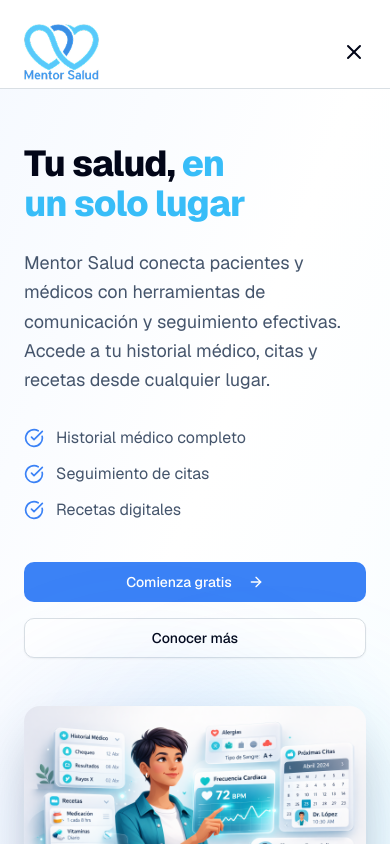
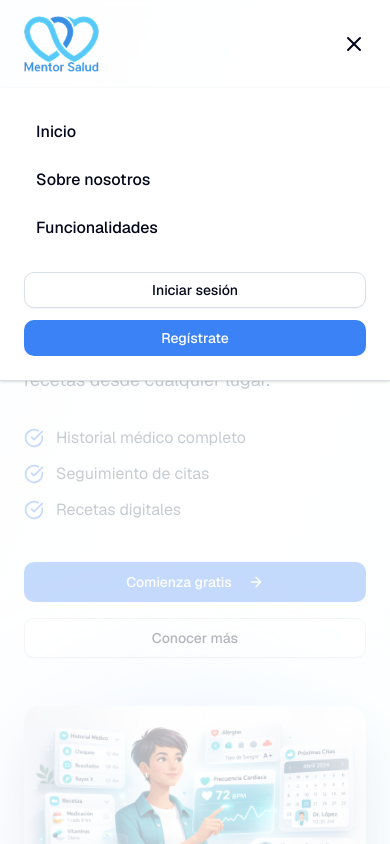
Before and after one commit to unido2-com-mx/website, a Next.js app: page / in a window 390 px wide. Both pictures are taken after a click on the button "Abrir menú". Shown: the top 844 px of the page. Built offline with nearby package versions, Linux system fonts and the light colour scheme.

Commit message:
fix navbar

```diff
--- a/components/navbar.tsx
+++ b/components/navbar.tsx
@@ -2,8 +2,8 @@
 
 import Image from "next/image";
 import Link from "next/link";
-import { useState } from "react";
-import { Menu, X, Heart } from "lucide-react";
+import { useEffect, useState } from "react";
+import { Menu, X } from "lucide-react";
 import { Button } from "@/components/ui/button";
 
 const navigation = [
@@ -14,6 +14,23 @@ const navigation = [
 
 export function Navbar() {
   const [mobileMenuOpen, setMobileMenuOpen] = useState(false);
+
+  useEffect(() => {
+    if (!mobileMenuOpen) return;
+
+    const previousOverflow = document.body.style.overflow;
+    document.body.style.overflow = "hidden";
+
+    const onKeyDown = (e: KeyboardEvent) => {
+      if (e.key === "Escape") setMobileMenuOpen(false);
+    };
+    window.addEventListener("keydown", onKeyDown);
+
+    return () => {
+      document.body.style.overflow = previousOverflow;
+      window.removeEventListener("keydown", onKeyDown);
+    };
+  }, [mobileMenuOpen]);
 
   return (
     <header className="fixed top-0 left-0 right-0 z-50 bg-background/80 backdrop-blur-md border-b border-border">
@@ -33,10 +50,18 @@ export function Navbar() {
           <button
             type="button"
             className="-m-2.5 inline-flex items-center justify-center rounded-md p-2.5 text-foreground"
-            onClick={() => setMobileMenuOpen(true)}
+            aria-expanded={mobileMenuOpen}
+            aria-controls="mobile-nav"
+            onClick={() => setMobileMenuOpen((v) => !v)}
           >
-            <span className="sr-only">Abrir menú</span>
+            <span className="sr-only">
+              {mobileMenuOpen ? "Cerrar menú" : "Abrir menú"}
+            </span>
+            {mobileMenuOpen ? (
+              <X className="h-6 w-6" aria-hidden="true" />
+            ) : (
               <Menu className="h-6 w-6" aria-hidden="true" />
+            )}
           </button>
         </div>
 
@@ -63,62 +88,60 @@ export function Navbar() {
       </nav>
 
       {/* Mobile menu */}
-      {mobileMenuOpen && (
-        <div className="lg:hidden fixed inset-0 z-50">
       <div
-            className="fixed inset-0 bg-background/80 backdrop-blur-sm"
+        id="mobile-nav"
+        className={[
+          "lg:hidden absolute inset-x-0 top-full",
+          mobileMenuOpen ? "pointer-events-auto" : "pointer-events-none",
+        ].join(" ")}
+      >
+        {/* Backdrop */}
+        <div
+          className={[
+            "absolute inset-x-0 top-0 h-screen bg-background/70 backdrop-blur-sm transition-opacity duration-200",
+            mobileMenuOpen ? "opacity-100" : "opacity-0",
+          ].join(" ")}
           onClick={() => setMobileMenuOpen(false)}
         />
-          <div className="fixed inset-y-0 right-0 z-50 w-full overflow-y-auto bg-background px-6 py-6 sm:max-w-sm sm:ring-1 sm:ring-border">
-            <div className="flex items-center justify-between">
-              <Link href="/" className="flex items-center gap-2 -m-1.5 p-1.5">
-                <Image
-                  src="/images/logos/mentorsalud-logo.png"
-                  alt="Mentor Salud"
-                  width={75}
-                  height={75}
-                />
-              </Link>
-              <button
-                type="button"
-                className="-m-2.5 rounded-md p-2.5 text-foreground"
-                onClick={() => setMobileMenuOpen(false)}
+
+        {/* Dropdown panel */}
+        <div
+          className={[
+            "relative border-b border-border bg-background shadow-sm overflow-hidden transition-[max-height,opacity,transform] duration-300 ease-out",
+            mobileMenuOpen
+              ? "opacity-100 translate-y-0 max-h-[calc(100vh-5rem)]"
+              : "opacity-0 -translate-y-2 max-h-0",
+          ].join(" ")}
         >
-                <span className="sr-only">Cerrar menú</span>
-                <X className="h-6 w-6" aria-hidden="true" />
-              </button>
-            </div>
-            <div className="mt-6 flow-root">
-              <div className="-my-6 divide-y divide-border">
-                <div className="space-y-2 py-6">
+          <div className="mx-auto max-w-7xl px-6 py-6 lg:px-8">
+            <div className="space-y-2">
               {navigation.map((item) => (
                 <Link
                   key={item.name}
                   href={item.href}
-                      className="-mx-3 block rounded-lg px-3 py-2 text-base font-medium text-foreground hover:bg-muted"
+                  className="block rounded-lg px-3 py-2 text-base font-medium text-foreground hover:bg-muted"
                   onClick={() => setMobileMenuOpen(false)}
                 >
                   {item.name}
                 </Link>
               ))}
             </div>
-                <div className="py-6 space-y-3">
-                  <Button
-                    variant="outline"
-                    className="w-full bg-transparent"
-                    asChild
-                  >
-                    <Link href="/registro">Iniciar sesión</Link>
+
+            <div className="mt-6 grid gap-3">
+              <Button variant="outline" className="w-full bg-transparent" asChild>
+                <Link href="/registro" onClick={() => setMobileMenuOpen(false)}>
+                  Iniciar sesión
+                </Link>
               </Button>
               <Button className="w-full" asChild>
-                    <Link href="/registro">Regístrate</Link>
+                <Link href="/registro" onClick={() => setMobileMenuOpen(false)}>
+                  Regístrate
+                </Link>
               </Button>
             </div>
           </div>
         </div>
       </div>
-        </div>
-      )}
     </header>
   );
 }
```
Lines whose indentation alone changed are shown as unchanged.
